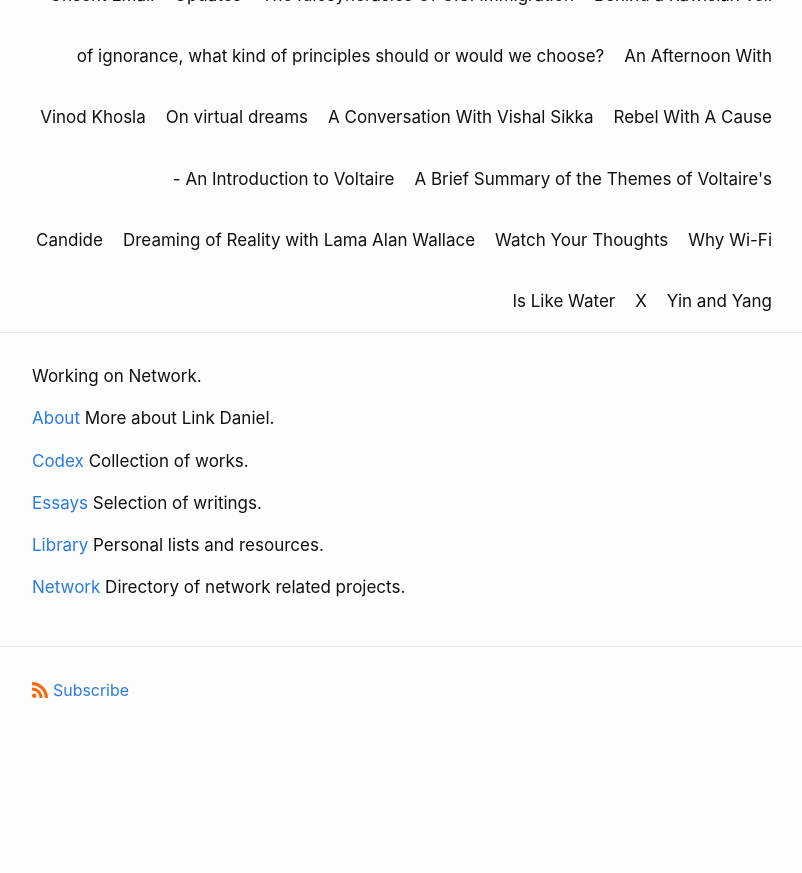
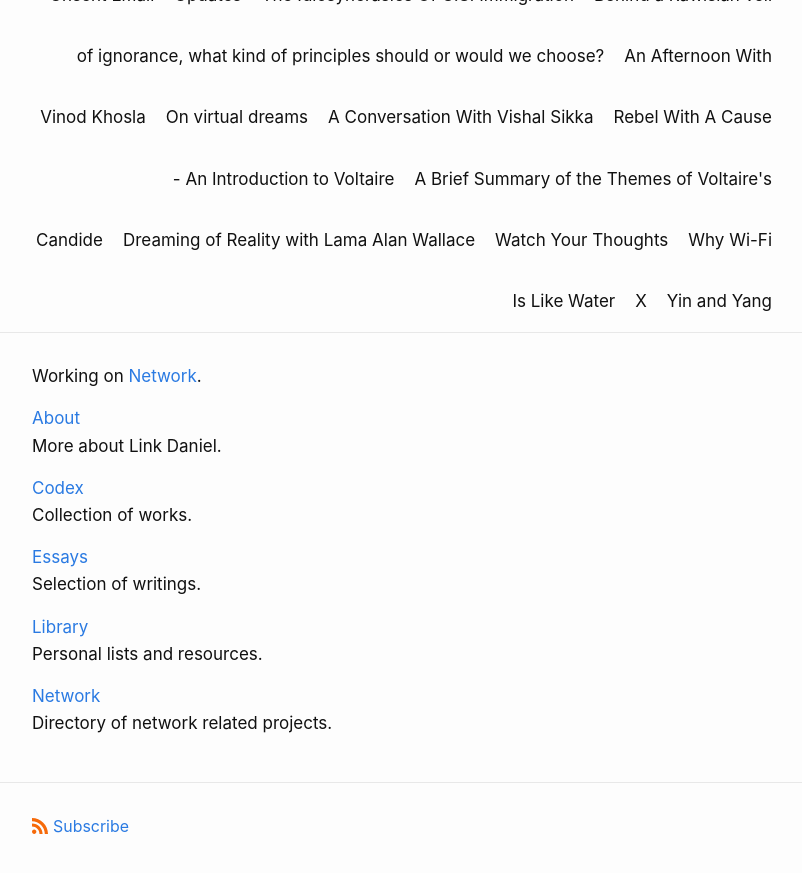
Before and after one commit to link-daniel/link.github.io, a Jekyll site: the page built from index.md, in a window 1280 px wide and 900 px high, scrolled down 4875 px. Shown: the top 873 px of the window, without its empty margins (238-1040 px from the left). Built offline with Jekyll 4.4.1, drawn with Linux system fonts in a browser that asks for light colours; before the commit the page ends 5639 px from its top, so only the background shows below that.

Commit message:
Update index.md

```diff
--- a/index.md
+++ b/index.md
@@ -8,20 +8,24 @@
 layout: home
 ---
 
-Working on Network.
+Working on [Network](https://network.foundation).
 
 [About](/about)
+<br>
 More about Link Daniel.
 
 [Codex](/codex)
+<br>
 Collection of works.
-<br>
 
 [Essays](/essays)
+<br>
 Selection of writings.
 
 [Library](/library)
+<br>
 Personal lists and resources.
 
-[Network](https://network.co.de)
+[Network](https://network.com.de)
+<br>
 Directory of network related projects.
```
